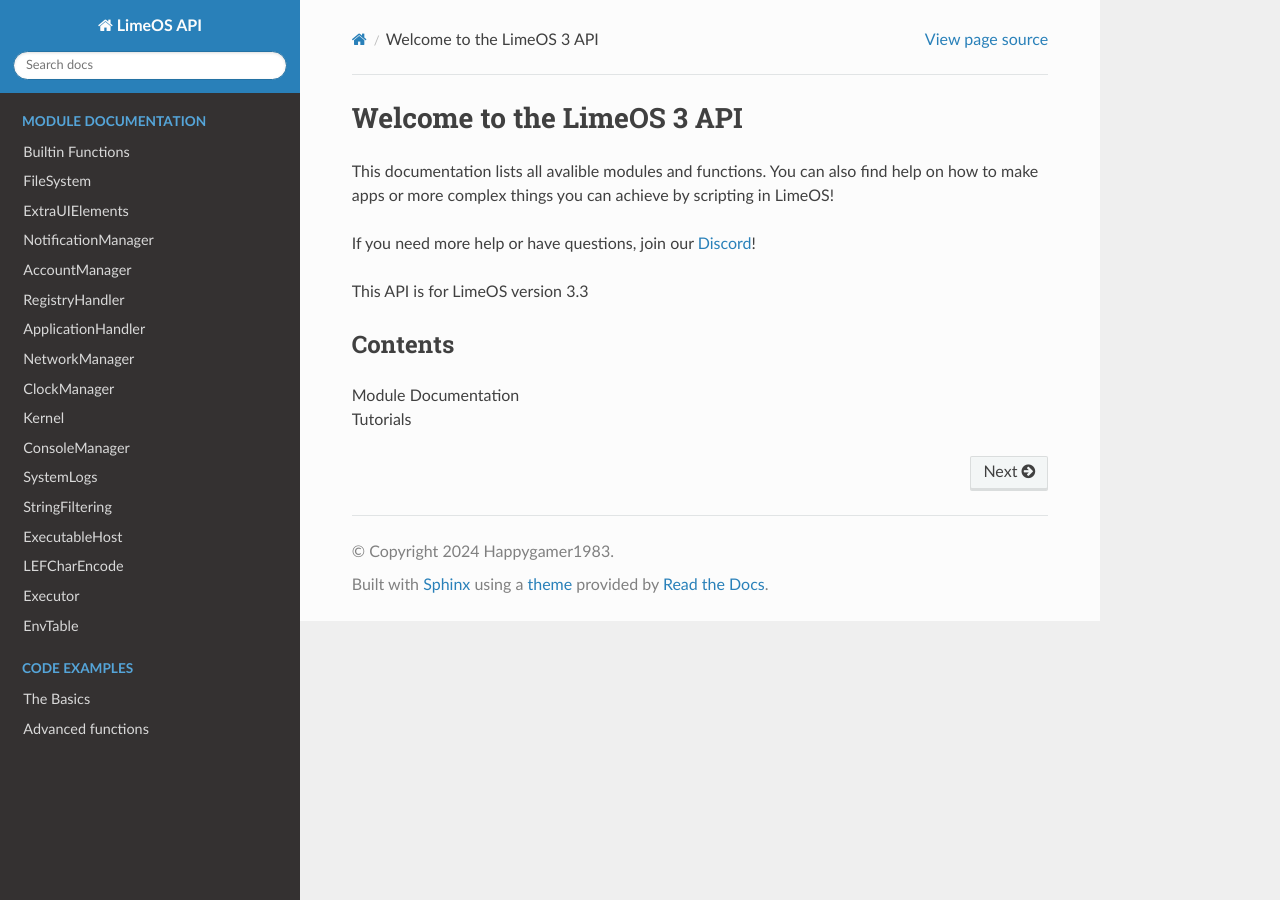
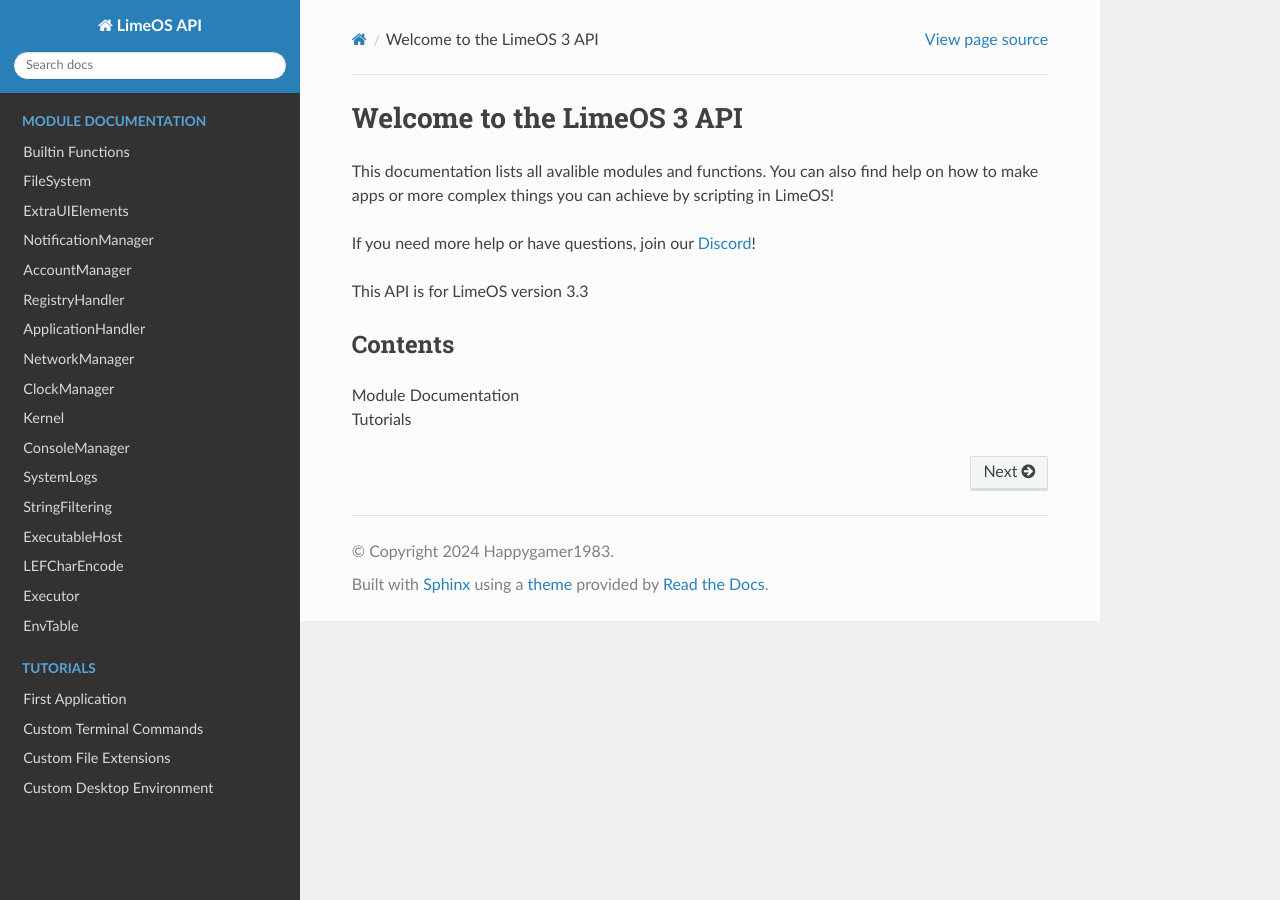
Before and after one commit to Happygamer1983/LimeOS-API, a Sphinx documentation site: the page built from docs/source/index.rst, in a window 1280 px wide. Built offline with Sphinx 7.4.7 and the Read the Docs theme 3.1.0, drawn with Linux system fonts in a browser that asks for light colours; pages that are not in the unit, such as notebooks, are missing from menus.

Commit message:
Updated index.rst

```diff
--- a/docs/source/index.rst
+++ b/docs/source/index.rst
@@ -42,6 +42,9 @@ Contents
 .. toctree::
    :maxdepth: 2
    :hidden:
-   :caption: Code Examples
+   :caption: Tutorials
 
-   /Examples.rst
+   /Tutorials/First App.rst
+   /Tutorials/Custom Termianl Commands.rst
+   /Tutorials/Custom File extensionsrst.rst
+   /Tutorials/Custom Desktop Environment.rst
```
